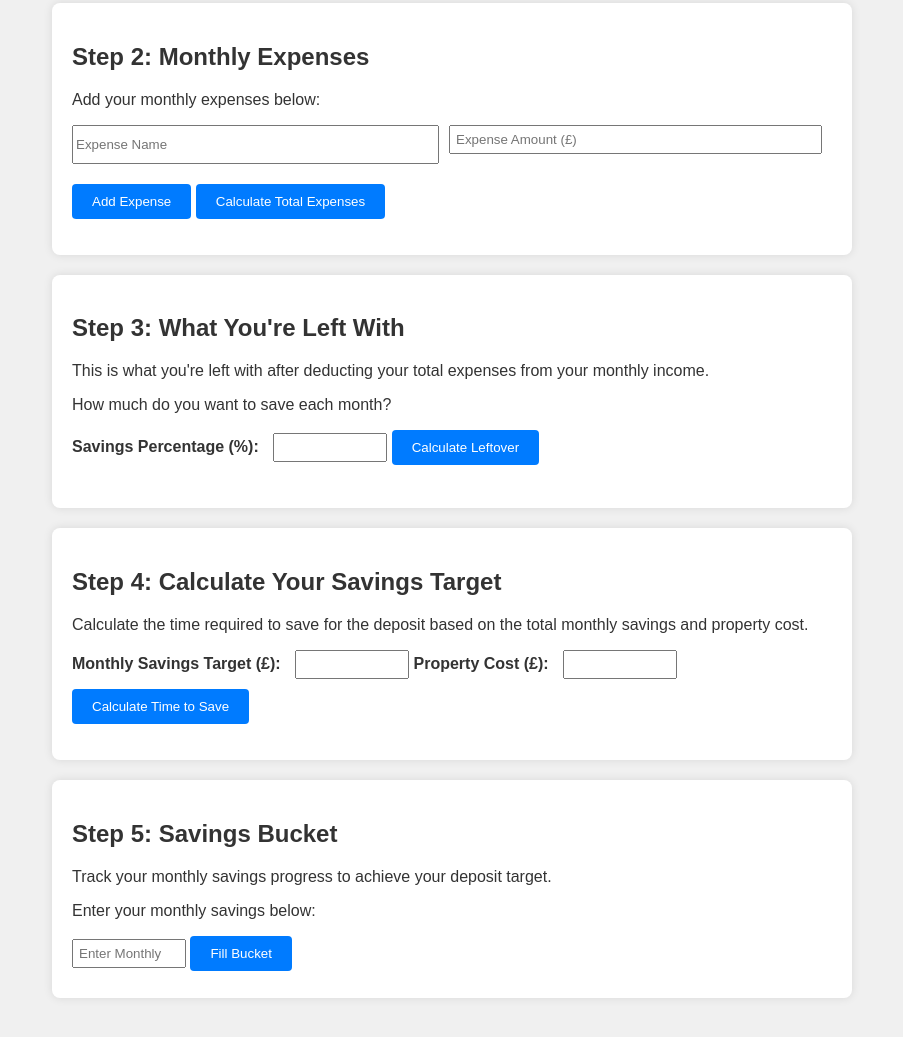
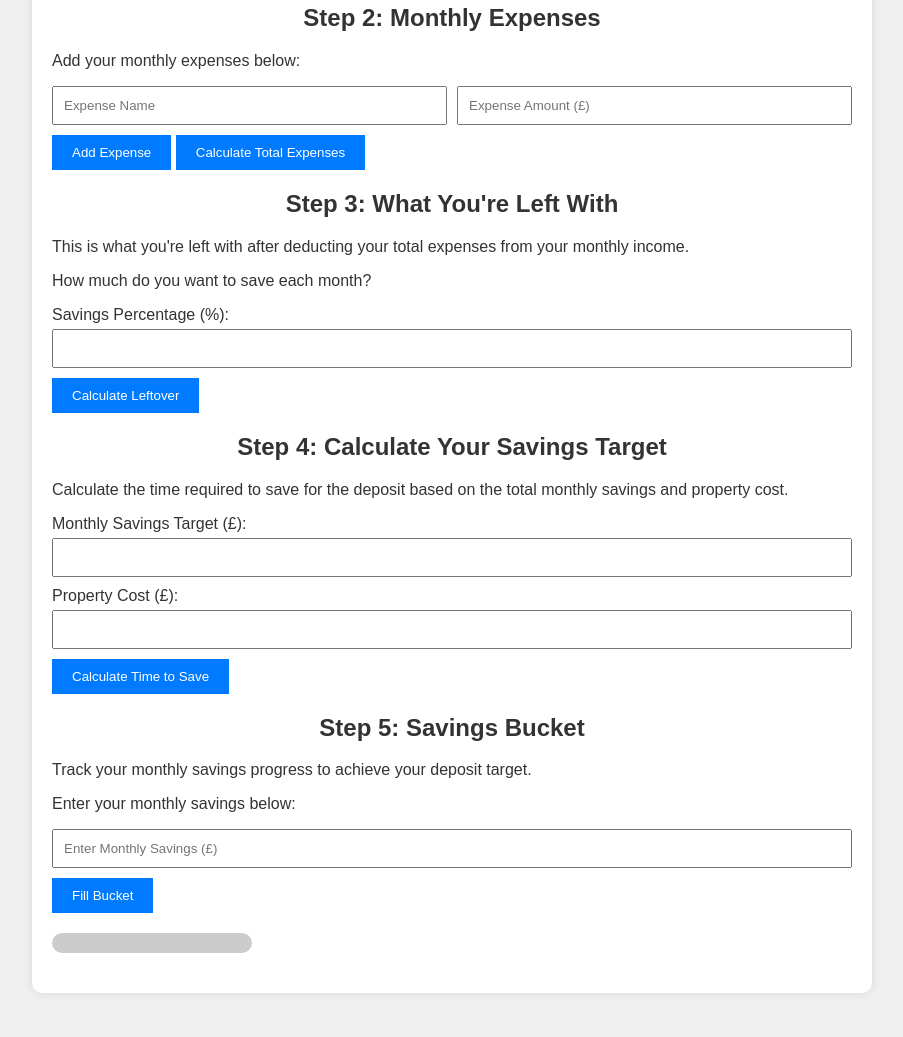
Before and after one commit to JoshalPattni/Realty-Pathways-Budget-Tool, a plain HTML site: page index.html in a window 1280 px wide. Shown: the part 291-1328 px from the top of the page, without its empty margins (188-1091 px from the left). After the commit the page ends 1304 px from the top, so only its background shows below. Drawn offline with Linux system fonts and the light colour scheme.

Commit message:
Update styles.css

```diff
--- a/styles.css
+++ b/styles.css
@@ -2,57 +2,44 @@ body {
     font-family: Arial, sans-serif;
     background-color: #f0f0f0;
     color: #333;
+    margin: 0;
+    padding: 0;
 }
 
 .container {
     max-width: 800px;
-    margin: 0 auto;
+    margin: 20px auto;
     padding: 20px;
+    background-color: #fff;
+    border-radius: 10px;
+    box-shadow: 0 0 10px rgba(0, 0, 0, 0.1);
 }
 
-header {
+h1, h2 {
     text-align: center;
+}
+
+.step {
     margin-bottom: 20px;
 }
 
-.title {
-    color: #000;
+label {
+    display: block;
+    margin-bottom: 5px;
 }
 
-.subtitle {
-    color: #000;
-}
-
-.step {
-    background-color: #fff;
-    padding: 20px;
-    margin-bottom: 20px;
-    border-radius: 8px;
-    box-shadow: 0 0 10px rgba(0, 0, 0, 0.1);
-}
-
-.description {
-    font-size: 18px;
+input[type="number"], input[type="text"] {
+    width: 100%;
+    padding: 10px;
     margin-bottom: 10px;
-}
-
-label {
-    font-weight: bold;
-    margin-right: 10px;
-}
-
-input[type="number"] {
-    width: 100px;
-    padding: 5px;
-    margin-bottom: 10px;
+    box-sizing: border-box;
 }
 
 button {
-    padding: 10px 20px;
     background-color: #007bff;
     color: #fff;
+    padding: 10px 20px;
     border: none;
-    border-radius: 4px;
     cursor: pointer;
 }
 
@@ -60,20 +47,31 @@ button:hover {
     background-color: #0056b3;
 }
 
-#expenseInputs {
-    margin-bottom: 20px;
+p {
+    margin-top: 10px;
 }
 
 .expense-input {
     display: flex;
-    margin-bottom: 10px;
+    justify-content: space-between;
+    align-items: center;
 }
 
 .expense-input input {
-    flex: 1;
-    margin-right: 10px;
+    width: calc(50% - 5px);
 }
 
-.expense-input button {
-    margin-left: 10px;
+#bucket {
+    margin-top: 20px;
+    height: 20px;
+    width: 200px;
+    background-color: #ccc;
+    border-radius: 10px;
+    overflow: hidden;
 }
+
+#bucket .fill {
+    height: 100%;
+    width: 0;
+    background-color: #007bff;
+}
```
